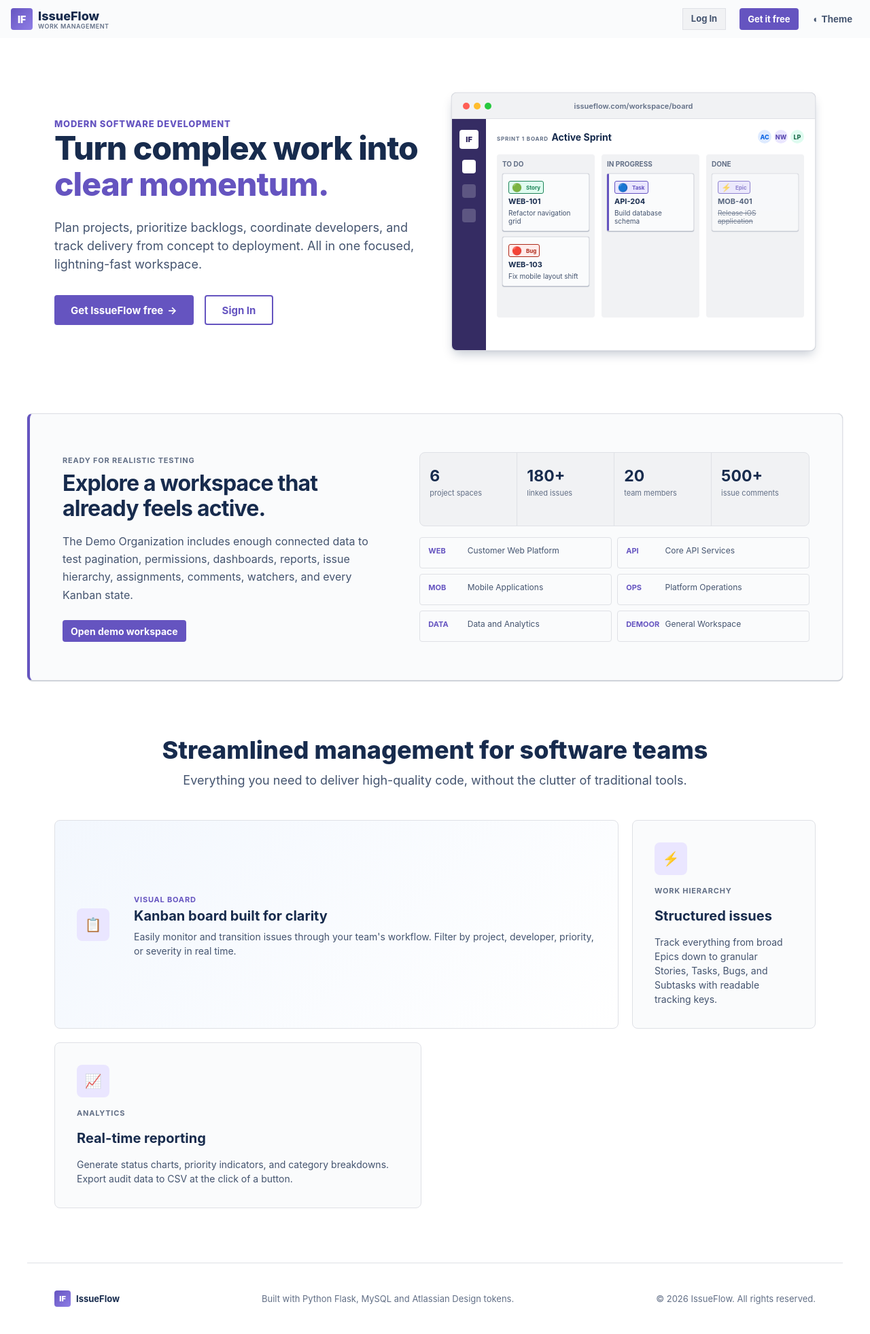
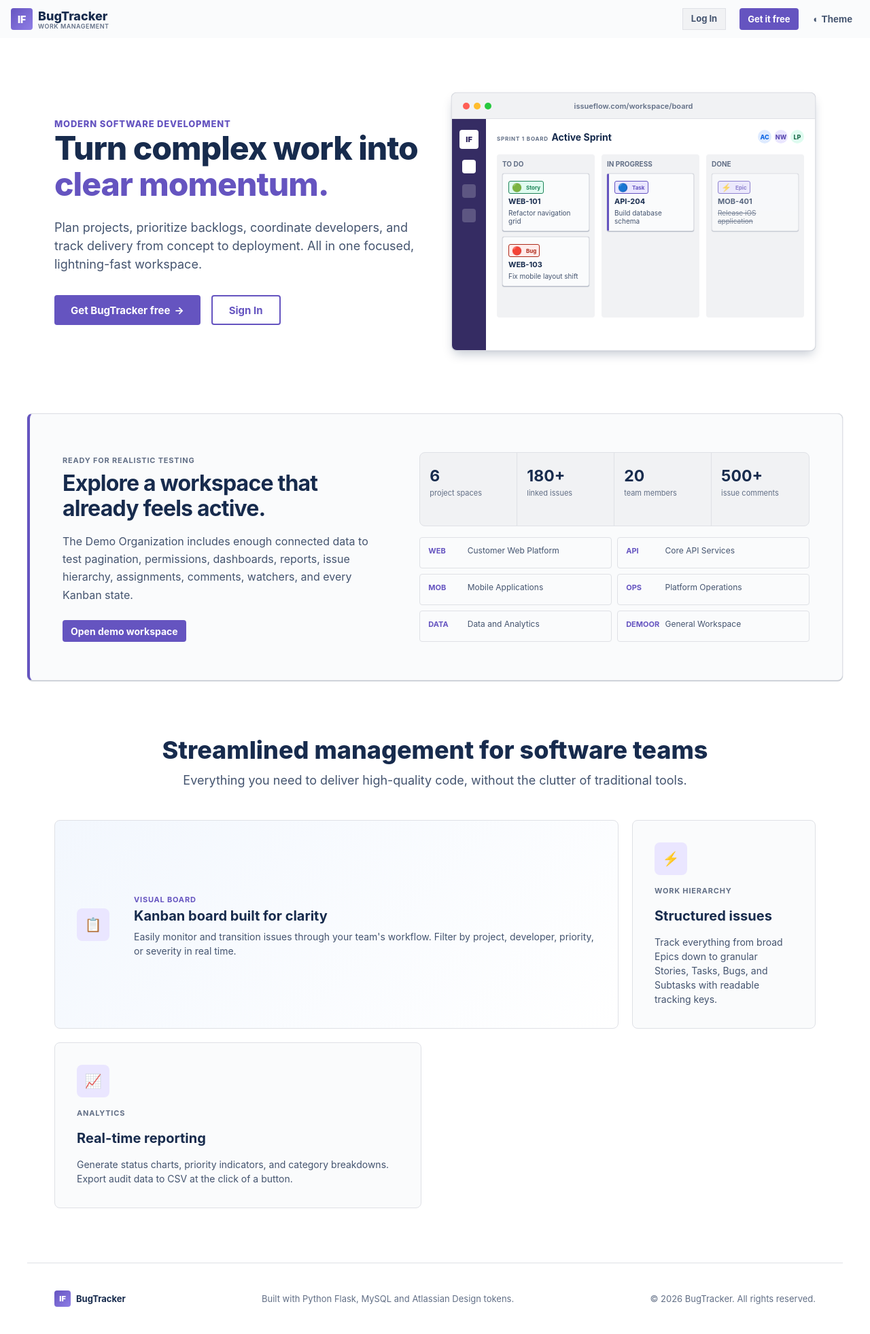
Before and after one commit to shiva1021-crypto/project-0-bug-tracking, a Flask app: page / in a window 1280 px wide. Shown: the whole page at 68% size. Run offline with Flask 3, Linux system fonts and the light colour scheme.

Commit message:
feat: Rename IssueFlow to BugTracker across documentation and templates

```diff
--- a/repositories/__init__.py
+++ b/repositories/__init__.py
@@ -1 +1 @@
-"""Database query modules for IssueFlow."""
+"""Database query modules for Software Bug Tracking and Reporting Tool."""
--- a/routes/admin_routes.py
+++ b/routes/admin_routes.py
@@ -113,7 +113,7 @@ def approve_registration(request_id):
     if approved:
         queue_email(
             registration["email"],
-            "Your IssueFlow access was approved",
+            "Your Software Bug Tracking and Reporting Tool access was approved",
             "Your registration request was approved. You can now sign in.",
         )
         flash("Registration approved.", "success")
@@ -149,7 +149,7 @@ def reject_registration(request_id):
     if registration:
         queue_email(
             registration["email"],
-            "Your IssueFlow access request",
+            "Your Software Bug Tracking and Reporting Tool access request",
             "Your registration request was not approved. Contact your organization administrator for help.",
         )
         flash("Registration rejected.", "success")
--- a/routes/auth_routes.py
+++ b/routes/auth_routes.py
@@ -125,7 +125,7 @@ def register():
                 )
                 queue_email(
                     email,
-                    "Verify your IssueFlow access request",
+                    "Verify your Software Bug Tracking and Reporting Tool access request",
                     f"Verify your email before an administrator can approve access:\n\n{verification_url}",
                 )
                 flash("Access request submitted. Check your email to verify it before administrator approval.", "success")
@@ -133,7 +133,7 @@ def register():
                 for admin_email in admin_emails:
                     queue_email(
                         admin_email,
-                        "New IssueFlow access request",
+                        "New Software Bug Tracking and Reporting Tool access request",
                         f"{full_name} ({email}) requested access to {organization_name}.",
                     )
                 flash("Access request submitted. An administrator must approve it before login.", "success")
@@ -182,7 +182,7 @@ def verify_registration(token):
     for admin_email in admin_emails:
         queue_email(
             admin_email,
-            "Verified IssueFlow access request",
+            "Verified Software Bug Tracking and Reporting Tool access request",
             f"{registration['full_name']} ({registration['email']}) is ready for approval.",
         )
     flash("Email verified. An administrator can now approve your access request.", "success")
--- a/services/__init__.py
+++ b/services/__init__.py
@@ -1 +1 @@
-"""Business rules for IssueFlow."""
+"""Business rules for Software Bug Tracking and Reporting Tool."""
--- a/static/css/style.css
+++ b/static/css/style.css
@@ -1,5 +1,5 @@
 /*
- * IssueFlow Atlassian/Jira inspired Design System
+ * Software Bug Tracking and Reporting Tool — Design System
  * Curated typography, harmonious colors, micro-animations, and dual navigation.
  */
 
--- a/templates/add_bug.html
+++ b/templates/add_bug.html
@@ -1,6 +1,6 @@
 {% extends "base.html" %}
 
-{% block title %}Create Issue — IssueFlow{% endblock %}
+{% block title %}Create Issue — BugTracker{% endblock %}
 
 {% block content %}
 <div class="jira-main-content-narrow">
--- a/templates/backlog.html
+++ b/templates/backlog.html
@@ -1,6 +1,6 @@
 {% extends "base.html" %}
 
-{% block title %}Backlog — IssueFlow{% endblock %}
+{% block title %}Backlog — BugTracker{% endblock %}
 
 {% block content %}
 <style>
--- a/templates/base.html
+++ b/templates/base.html
@@ -3,7 +3,7 @@
 <head>
     <meta charset="UTF-8">
     <meta name="viewport" content="width=device-width, initial-scale=1.0">
-    <title>{% block title %}IssueFlow — Work Management{% endblock %}</title>
+    <title>{% block title %}BugTracker — Work Management{% endblock %}</title>
     <link rel="stylesheet" href="{{ url_for('static', filename='css/style.css') }}">
 </head>
 <body class="{% block body_class %}{% endblock %}">
@@ -14,7 +14,7 @@
                 <button class="nav-toggle" type="button" aria-label="Toggle navigation" style="display: none;">Menu</button>
                 <a class="brand" href="{{ url_for('index') }}">
                     <span class="brand-mark">IF</span>
-                    <span>IssueFlow<small>Work management</small></span>
+                    <span>BugTracker<small>Work management</small></span>
                 </a>
                 {% if current_user_id %}
                 <nav class="header-nav">
@@ -55,7 +55,7 @@
                     <div class="sidebar-project-info">
                         <span class="sidebar-project-avatar">IF</span>
                         <div class="sidebar-project-info-text">
-                            <span class="sidebar-project-name">IssueFlow Workspace</span>
+                            <span class="sidebar-project-name">BugTracker Workspace</span>
                             <span class="sidebar-project-type">Software Project</span>
                         </div>
                     </div>
--- a/templates/board.html
+++ b/templates/board.html
@@ -1,6 +1,6 @@
 {% extends "base.html" %}
 
-{% block title %}Kanban Board — IssueFlow{% endblock %}
+{% block title %}Kanban Board — BugTracker{% endblock %}
 
 {% block content %}
 <style>
@@ -268,7 +268,7 @@
 <nav class="jira-breadcrumbs">
     <span>Spaces</span>
     <span>/</span>
-    <span>{{ current_organization_name or "IssueFlow Workspace" }}</span>
+    <span>{{ current_organization_name or "BugTracker Workspace" }}</span>
 </nav>
 
 <!-- Page Heading -->
@@ -278,7 +278,7 @@
             {{ (current_organization_name or "IF")[:2]|upper }}
         </div>
         <div class="board-title-text">
-            <h1>{{ current_organization_name or "IssueFlow Workspace" }}</h1>
+            <h1>{{ current_organization_name or "BugTracker Workspace" }}</h1>
         </div>
     </div>
 </div>
--- a/templates/dashboard.html
+++ b/templates/dashboard.html
@@ -1,6 +1,6 @@
 {% extends "base.html" %}
 
-{% block title %}Dashboard — IssueFlow{% endblock %}
+{% block title %}Dashboard — BugTracker{% endblock %}
 
 {% block content %}
 <div class="page-heading">
--- a/templates/edit_bug.html
+++ b/templates/edit_bug.html
@@ -1,6 +1,6 @@
 {% extends "base.html" %}
 
-{% block title %}Edit {{ bug.issue_key }} — IssueFlow{% endblock %}
+{% block title %}Edit {{ bug.issue_key }} — BugTracker{% endblock %}
 
 {% block content %}
 <div class="jira-main-content-narrow">
--- a/templates/index.html
+++ b/templates/index.html
@@ -1,6 +1,6 @@
 {% extends "base.html" %}
 
-{% block title %}IssueFlow — Modern Project & Issue Tracking{% endblock %}
+{% block title %}BugTracker — Modern Project & Issue Tracking{% endblock %}
 {% block body_class %}landing-page{% endblock %}
 
 {% block content %}
@@ -18,13 +18,13 @@
                     <a class="button" href="{{ url_for('project.board') }}">Open Kanban board <span>→</span></a>
                     <a class="button button-secondary" href="{{ url_for('bug.add_bug') }}">Create an issue</a>
                 {% else %}
-                    <a class="button" href="{{ url_for('auth.register') }}">Get IssueFlow free <span>→</span></a>
+                    <a class="button" href="{{ url_for('auth.register') }}">Get BugTracker free <span>→</span></a>
                     <a class="button button-secondary" href="{{ url_for('auth.login') }}">Sign In</a>
                 {% endif %}
             </div>
         </div>
 
-        <div class="product-preview" aria-label="IssueFlow Kanban board preview">
+        <div class="product-preview" aria-label="BugTracker Kanban board preview">
             <div class="preview-window-bar">
                 <div class="preview-dots"><span></span><span></span><span></span></div>
                 <div class="preview-address">issueflow.com/workspace/board</div>
@@ -156,10 +156,10 @@
     <footer class="landing-footer">
         <div class="footer-brand">
             <span class="brand-mark" style="width: 24px; height: 24px; font-size: 11px;">IF</span>
-            <strong>IssueFlow</strong>
+            <strong>BugTracker</strong>
         </div>
         <p>Built with Python Flask, MySQL and Atlassian Design tokens.</p>
-        <span>&copy; 2026 IssueFlow. All rights reserved.</span>
+        <span>&copy; 2026 BugTracker. All rights reserved.</span>
     </footer>
 </div>
 {% endblock %}
--- a/templates/login.html
+++ b/templates/login.html
@@ -1,6 +1,6 @@
 {% extends "base.html" %}
 
-{% block title %}Log in - IssueFlow{% endblock %}
+{% block title %}Log in - BugTracker{% endblock %}
 {% block body_class %}auth-page{% endblock %}
 
 {% block content %}
@@ -22,7 +22,7 @@
 
             <button type="submit" style="width: 100%; min-height: 40px; margin-top: 12px;">Log in</button>
         </form>
-        <p class="muted">New to IssueFlow? <a href="{{ url_for('auth.register') }}">Sign up for an account</a></p>
+        <p class="muted">New to BugTracker? <a href="{{ url_for('auth.register') }}">Sign up for an account</a></p>
     </section>
 </div>
 {% endblock %}
--- a/templates/projects.html
+++ b/templates/projects.html
@@ -1,6 +1,6 @@
 {% extends "base.html" %}
 
-{% block title %}Projects — IssueFlow{% endblock %}
+{% block title %}Projects — BugTracker{% endblock %}
 
 {% block content %}
 <div class="page-heading">
--- a/templates/register.html
+++ b/templates/register.html
@@ -1,6 +1,6 @@
 {% extends "base.html" %}
 
-{% block title %}Sign up - IssueFlow{% endblock %}
+{% block title %}Sign up - BugTracker{% endblock %}
 {% block body_class %}auth-page{% endblock %}
 
 {% block content %}
--- a/templates/reports.html
+++ b/templates/reports.html
@@ -1,6 +1,6 @@
 {% extends "base.html" %}
 
-{% block title %}Reports — IssueFlow{% endblock %}
+{% block title %}Reports — BugTracker{% endblock %}
 
 {% block content %}
 <div class="page-heading">
--- a/templates/users.html
+++ b/templates/users.html
@@ -1,6 +1,6 @@
 {% extends "base.html" %}
 
-{% block title %}User Management — IssueFlow{% endblock %}
+{% block title %}User Management — BugTracker{% endblock %}
 
 {% block content %}
 <div class="page-heading">
--- a/templates/view_bugs.html
+++ b/templates/view_bugs.html
@@ -1,6 +1,6 @@
 {% extends "base.html" %}
 
-{% block title %}Issues — IssueFlow{% endblock %}
+{% block title %}Issues — BugTracker{% endblock %}
 
 {% block content %}
 <div class="page-heading">
```
Also changed, not shown: README.md.
